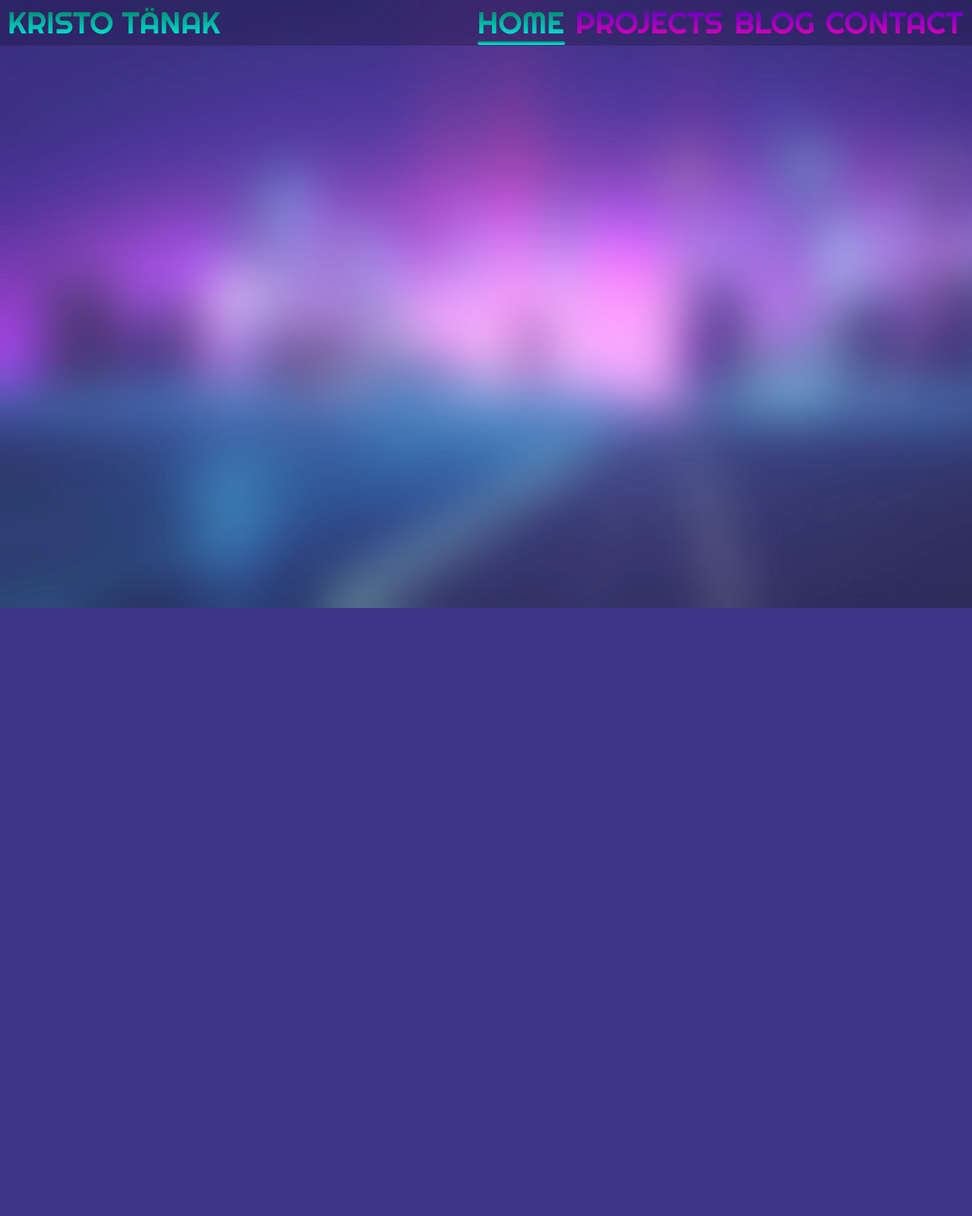
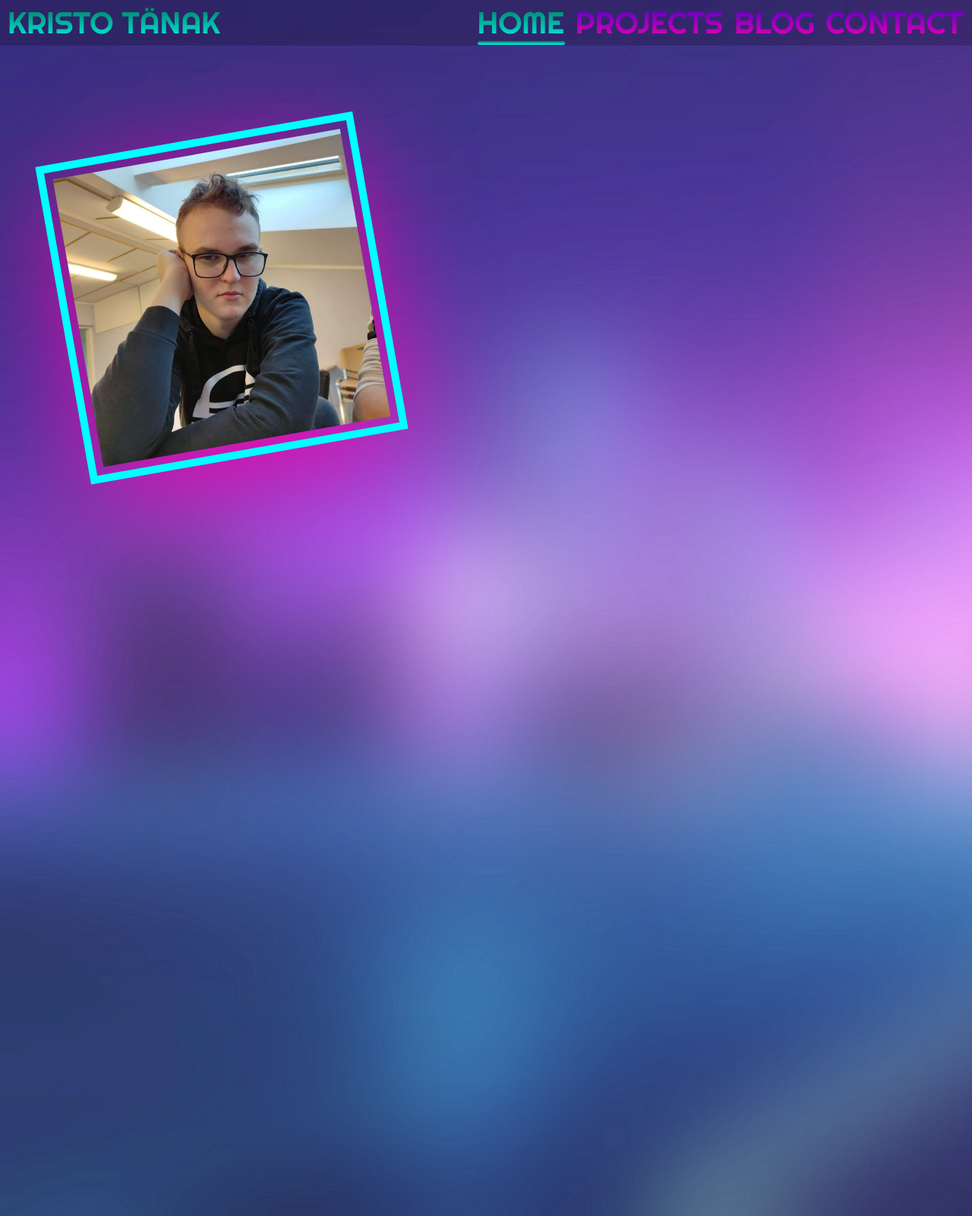
Before and after one commit to tanakimees/tanakimees.github.io, a PHP site: page / in a window 1280 px wide. Shown: the whole page at 76% size. Before the commit the page ends 800 px from the top, so only its background shows below. Run offline with PHP 8.4, Linux system fonts and the light colour scheme.

```diff
--- a/index.html
+++ b/index.html
@@ -45,7 +45,9 @@
     </header>
 
     <div class="section1">
-
+        <div class="introductionbox">
+            <img class="picture" src="resources/imagesforpbox/img1.JPG" alt="">
+        </div>
     </div>
 
     <script src="app.js"></script>
--- a/style.css
+++ b/style.css
@@ -16,6 +16,7 @@ body {
     background-color: rgba(0, 0, 0, 0.2);
     width: 100vw;
     position: fixed;
+    z-index: 1000;
 }
 
 .name {
@@ -211,10 +212,10 @@ body {
 label .menu {
     position: fixed;
     right: 0px;
-    top: -15px;
+    top: 0px;
     z-index: 101;
     width: 50px;
-    height: 40px;
+    height: 35px;
     background: rgba(0, 0, 0, 0);
     -webkit-transition: .5s ease-in-out;
     transition: .5s ease-in-out;
@@ -321,10 +322,28 @@ label .menu {
 
 .section1 {
     width: 100vw;
-    height: 100vh;
+    height: 200vh;
     background-image: url("resources/images/backgroundimage.png");
     background-size: cover;
     background-repeat: no-repeat;
+    z-index: 1;
+}
+
+.introductionbox {
+    width: 100vw;
+    height: 100vh;
+}
+
+.picture {
+    position: relative;
+    margin-top: 200px;
+    margin-left: 100px;
+    width: 30vw;
+    height: 30vw;
+    outline: 10px solid aqua;
+    outline-offset: 10px;
+    transform: rotate(-10deg);
+    box-shadow: #ff00b3 0px 30px 150px 0px;
 }
 
 
```
Also changed, not shown: resources/imagesforpbox/img1.JPG (added), resources/imagesforpbox/img2.JPG (added), resources/imagesforpbox/img3.png (added), resources/imagesforpbox/img4.JPG (added), resources/imagesforpbox/img5.JPG (added), resources/imagesforpbox/img6.jpg (added), resources/imagesforpbox/img7.JPG (added), resources/imagesforpbox/img8.jpeg (added).
